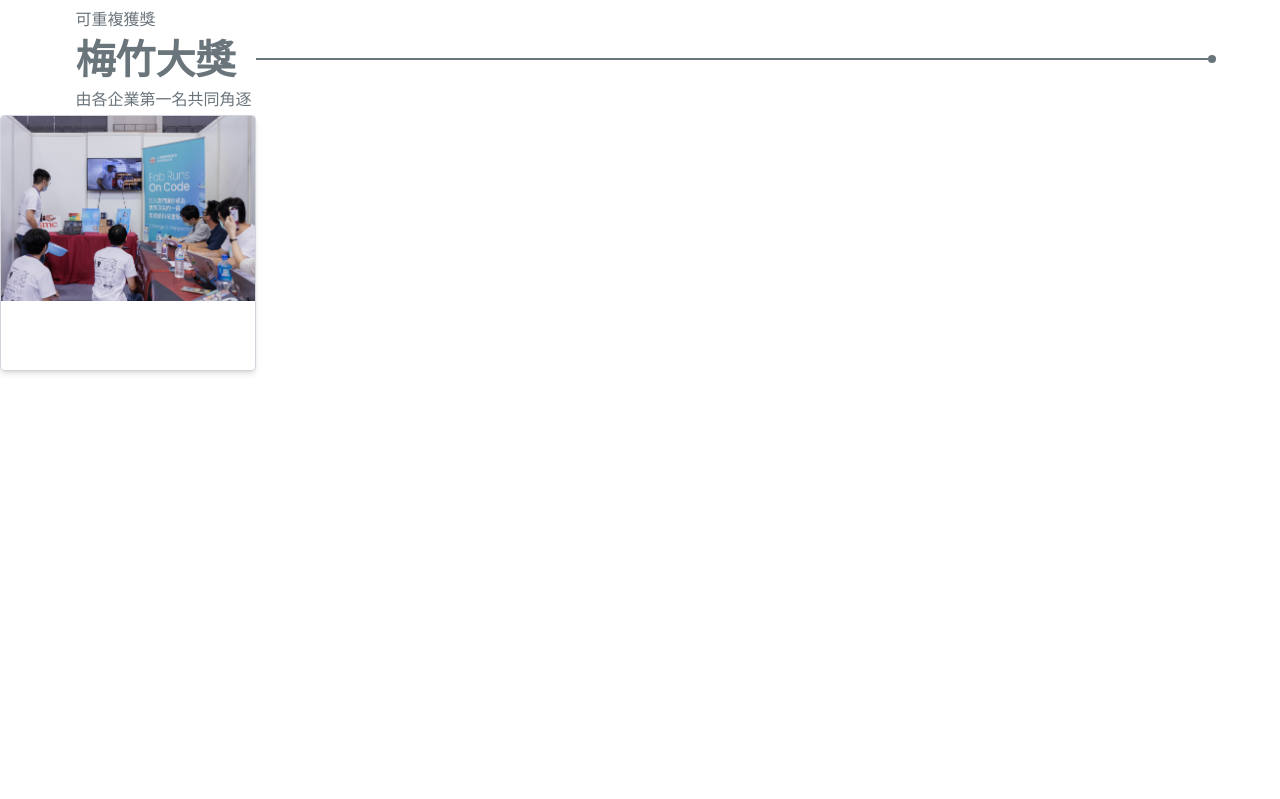
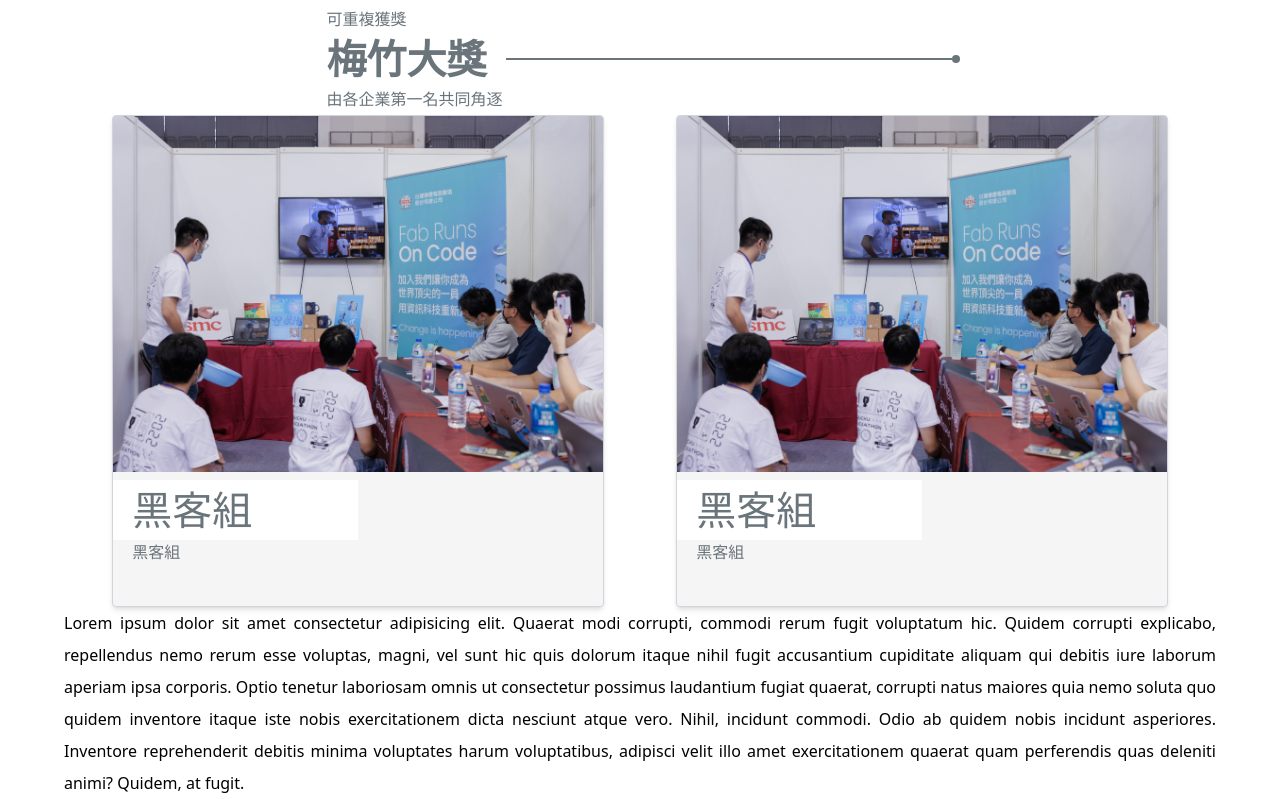
Before and after one commit to Official-Meichu-Hackathon/2023-singup, a Next.js app: page / in a window 1280 px wide. Shown: the part 349-1148 px from the top of the page. Before the commit the page ends 800 px from the top, so only its background shows below. Built offline with nearby package versions, Linux system fonts and the light colour scheme.

Commit message:
card finish w/o rwd

```diff
--- a/app/layout.jsx
+++ b/app/layout.jsx
@@ -1,23 +1,20 @@
-import '@styles/globals.css'
+import "@styles/globals.css";
 
 import NavBar from "@components/NavBar";
 
-
 export const metadata = {
-  title: "2023 meichu hackathon"
-}
+  title: "2023 meichu hackathon",
+};
 
 const RootLayout = ({ children }) => (
-  <html lang='en'>
+  <html lang="en">
     <body>
-        {/* <div className='main'>
+      {/* <div className='main'>
           <div className='gradient' />
         </div> */}
 
-        <NavBar />
-        <main className>
-          {children}
-        </main>
+      <NavBar />
+      <main className="app">{children}</main>
     </body>
   </html>
 );
--- a/app/page.jsx
+++ b/app/page.jsx
@@ -1,17 +1,26 @@
-import Award from "@components/Award"
-import Team_intro from "@components/Team_intro"
+import Award from "@components/Award";
+import Team_intro from "@components/Team_intro";
 
-const Home = () =>{
-    return(
-        <>
-            <div>page
-            </div>
-            <Award/>
-            <Team_intro
-                imageSrc="/assets/images/創客.jpg"
-                description="Image Description"
-            />
-        </>
-    )
-}
-export default Home
+const Home = () => {
+  return (
+    <>
+      <div>page</div>
+      <Award />
+      <Team_intro />
+      <p>
+        Lorem ipsum dolor sit amet consectetur adipisicing elit. Quaerat modi
+        corrupti, commodi rerum fugit voluptatum hic. Quidem corrupti explicabo,
+        repellendus nemo rerum esse voluptas, magni, vel sunt hic quis dolorum
+        itaque nihil fugit accusantium cupiditate aliquam qui debitis iure
+        laborum aperiam ipsa corporis. Optio tenetur laboriosam omnis ut
+        consectetur possimus laudantium fugiat quaerat, corrupti natus maiores
+        quia nemo soluta quo quidem inventore itaque iste nobis exercitationem
+        dicta nesciunt atque vero. Nihil, incidunt commodi. Odio ab quidem nobis
+        incidunt asperiores. Inventore reprehenderit debitis minima voluptates
+        harum voluptatibus, adipisci velit illo amet exercitationem quaerat quam
+        perferendis quas deleniti animi? Quidem, at fugit.
+      </p>
+    </>
+  );
+};
+export default Home;
--- a/components/Team_intro.jsx
+++ b/components/Team_intro.jsx
@@ -1,7 +1,28 @@
-'use client'
-import React, { useState } from 'react';
+"use client";
+import React, { useState } from "react";
 
-const Team_intro = ({ imageSrc, description }) => {
+const Team_intro = () => {
+  const [isHovered, setIsHovered] = useState(false);
+
+  const handleHover = () => {
+    setIsHovered(!isHovered);
+  };
+
+  return (
+    <div className="container mx-auto flex justify-center gap-x-[4.5rem] px-12">
+      <Team_each
+        imageSrc="/assets/images/創客.jpg"
+        description="Image Description"
+      />
+      <Team_each
+        imageSrc="/assets/images/創客.jpg"
+        description="Image Description"
+      />
+    </div>
+  );
+};
+
+const Team_each = ({ imageSrc, description }) => {
   const [isHovered, setIsHovered] = useState(false);
 
   const handleHover = () => {
@@ -10,32 +31,44 @@ const Team_intro = ({ imageSrc, description }) => {
 
   return (
     <div
-      className="relative overflow-hidden w-64 h-64 border border-gray-300 rounded shadow-md"
+      className={`${
+        isHovered ? "bg-[#6A747B]" : "bg-[#F5F5F6]"
+      } duration-500 transition-colors relative overflow-hidden w-[32rem] aspect-square border border-gray-300 rounded shadow-md`}
       onMouseEnter={handleHover}
       onMouseLeave={handleHover}
     >
-        <div className = 'w-auto h-auto relative'>
+      <div className="w-auto h-auto relative">
         <img
           src={imageSrc}
           alt="Transforming"
-                className={`w-auto h-auto object-cover transition-opacity duration-500 ${
-                isHovered ? 'opacity-0' : 'opacity-100'
+          className={`w-full aspect-[11/8] object-cover transition-opacity duration-500 ${
+            isHovered ? "opacity-0" : "opacity-100"
           }`}
         />
         {isHovered && (
-            <div className = 'absolute w-full h-full  top-0  bg-gray-200  bg-opacity-80 transition-opacity duration-500'>
-                <h3>黑客組</h3>
+          <div className="absolute w-full h-full top-0 pt-10 px-5 bg-gray-200  bg-opacity-80 transition-opacity duration-500">
+            <p>
+              Lorem ipsum dolor sit amet consectetur adipisicing elit. Ea
+              blanditiis voluptates iste nemo quod deleniti aliquid saepe, quam
+              reiciendis ad numquam! Commodi ratione sint eum sequi blanditiis,
+              consequuntur fugit exercitationem vel est eius quas magnam quia
+              rem quis temporibus, qui officiis iste totam incidunt tempora nam!
+              Laudantium minus eligendi provident?
+            </p>
+            <p>台積電 台積電 台積電</p>
           </div>
         )}
-
       </div>
-        {/* {isHovered && (
-            <div className="absolute inset-0 flex items-center justify-center bg-gray-300 bg-opacity-80 text-white text-center transition-opacity duration-500">
-            {description}
+      <div className="w-1/2 pl-[1.2rem] text-[#6A747B] mt-[0.5rem] text-[2.5rem] bg-white ">
+        黑客組
       </div>
-        )} */}
+      <div className="pl-[1.2rem] text-[#6A747B] text-base">黑客組</div>
     </div>
   );
 };
 
 export default Team_intro;
+
+/*
+
+*/
```
Also changed, not shown: public/assets/icons/topic_arrow.svg (added), public/assets/icons/topic_arrow_w.svg (added). Lines whose indentation alone changed are shown as unchanged.
